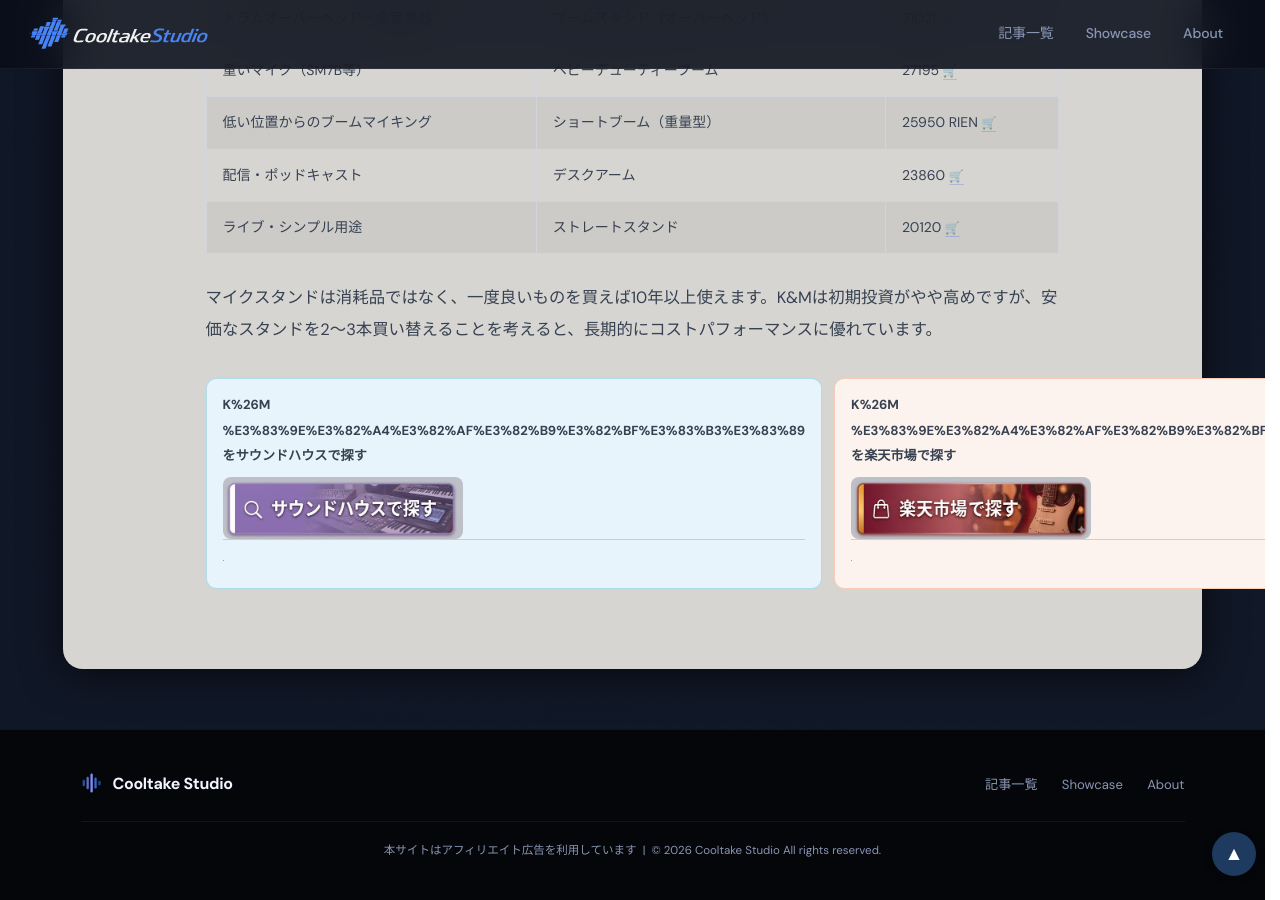
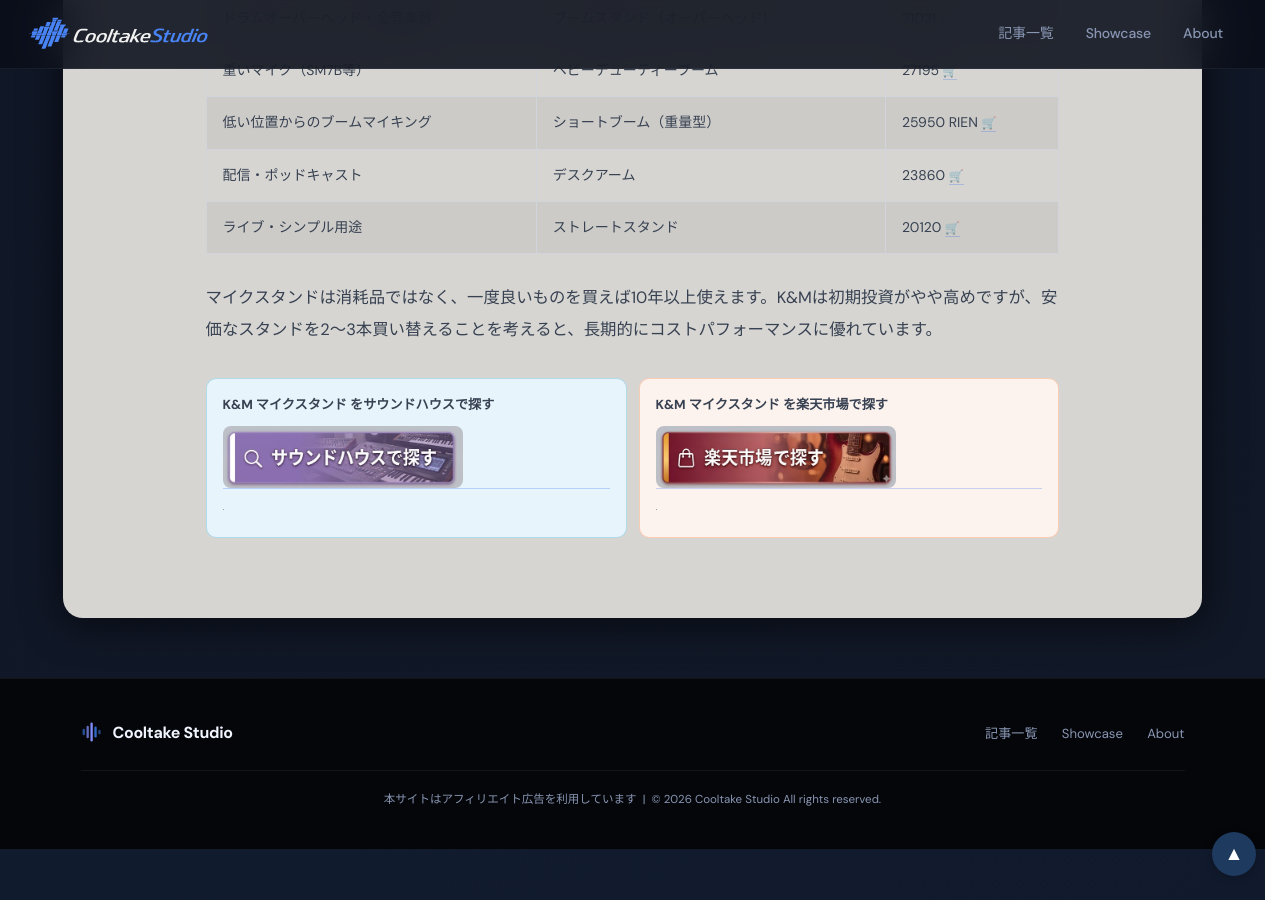
Before and after one commit to cooltake/cooltake-staging, a Jekyll site: the page built from _posts/2026-05-17-mic-stand-guide.md, in a window 1280 px wide and 900 px high, scrolled down 6606 px. Built offline with Jekyll 4.4.1, drawn with Linux system fonts in a browser that asks for light colours; some web fonts are replaced; grey boxes are pictures that could not be loaded.

Commit message:
fix: decode URL-encoded keyword labels in shop buttons

```diff
--- a/_posts/2026-05-17-mic-stand-guide.md
+++ b/_posts/2026-05-17-mic-stand-guide.md
@@ -176,12 +176,12 @@
 
 <div style="display:flex;gap:.75rem;margin:2rem 0;">
 <div style="flex:1;padding:.8rem 1rem 1rem;background:#e8f4fb;border-radius:10px;border:1px solid rgba(8,145,178,.25);">
-<p style="margin:0 0 .5rem;color:#374151;font-size:.82rem;font-weight:bold;">K%26M %E3%83%9E%E3%82%A4%E3%82%AF%E3%82%B9%E3%82%BF%E3%83%B3%E3%83%89 をサウンドハウスで探す</p>
+<p style="margin:0 0 .5rem;color:#374151;font-size:.82rem;font-weight:bold;">K&M マイクスタンド をサウンドハウスで探す</p>
 <a href="https://h.accesstrade.net/sp/cc?rk=01001xqc00os63&url=https%3A%2F%2Fwww.soundhouse.co.jp%2Fsearch%2Findex%2F%3Fsearch_all%3DK%2526M%2520%25E3%2583%259E%25E3%2582%25A4%25E3%2582%25AF%25E3%2582%25B9%25E3%2582%25BF%25E3%2583%25B3%25E3%2583%2589" rel="nofollow" referrerpolicy="no-referrer-when-downgrade" style="display:block;text-decoration:none;"><img src="/assets/images/btn-soundhouse.jpg" alt="サウンドハウスで探す" width="240" style="height:auto;border-radius:8px;display:block;"></a>
 <img src="https://h.accesstrade.net/sp/rr?rk=01001xqc00os63" width="1" height="1" border="0" alt="" loading="lazy">
 </div>
 <div style="flex:1;padding:.8rem 1rem 1rem;background:#fdf3ee;border-radius:10px;border:1px solid rgba(234,88,12,.25);">
-<p style="margin:0 0 .5rem;color:#374151;font-size:.82rem;font-weight:bold;">K%26M %E3%83%9E%E3%82%A4%E3%82%AF%E3%82%B9%E3%82%BF%E3%83%B3%E3%83%89 を楽天市場で探す</p>
+<p style="margin:0 0 .5rem;color:#374151;font-size:.82rem;font-weight:bold;">K&M マイクスタンド を楽天市場で探す</p>
 <a href="//af.moshimo.com/af/c/click?a_id=5565352&amp;p_id=54&amp;pc_id=54&amp;pl_id=616&amp;url=https%3A%2F%2Fsearch.rakuten.co.jp%2Fsearch%2Fmall%2FK%2526M%2B%25E3%2583%259E%25E3%2582%25A4%25E3%2582%25AF%25E3%2582%25B9%25E3%2582%25BF%25E3%2583%25B3%25E3%2583%2589%2F" rel="nofollow" referrerpolicy="no-referrer-when-downgrade" style="display:block;text-decoration:none;"><img src="/assets/images/btn-rakuten.jpg" alt="楽天市場で探す" width="240" style="height:auto;border-radius:8px;display:block;"></a>
 <img src="//i.moshimo.com/af/i/impression?a_id=5565352&amp;p_id=54&amp;pc_id=54&amp;pl_id=616" width="1" height="1" style="border:none;" alt="" loading="lazy">
 </div>
```
